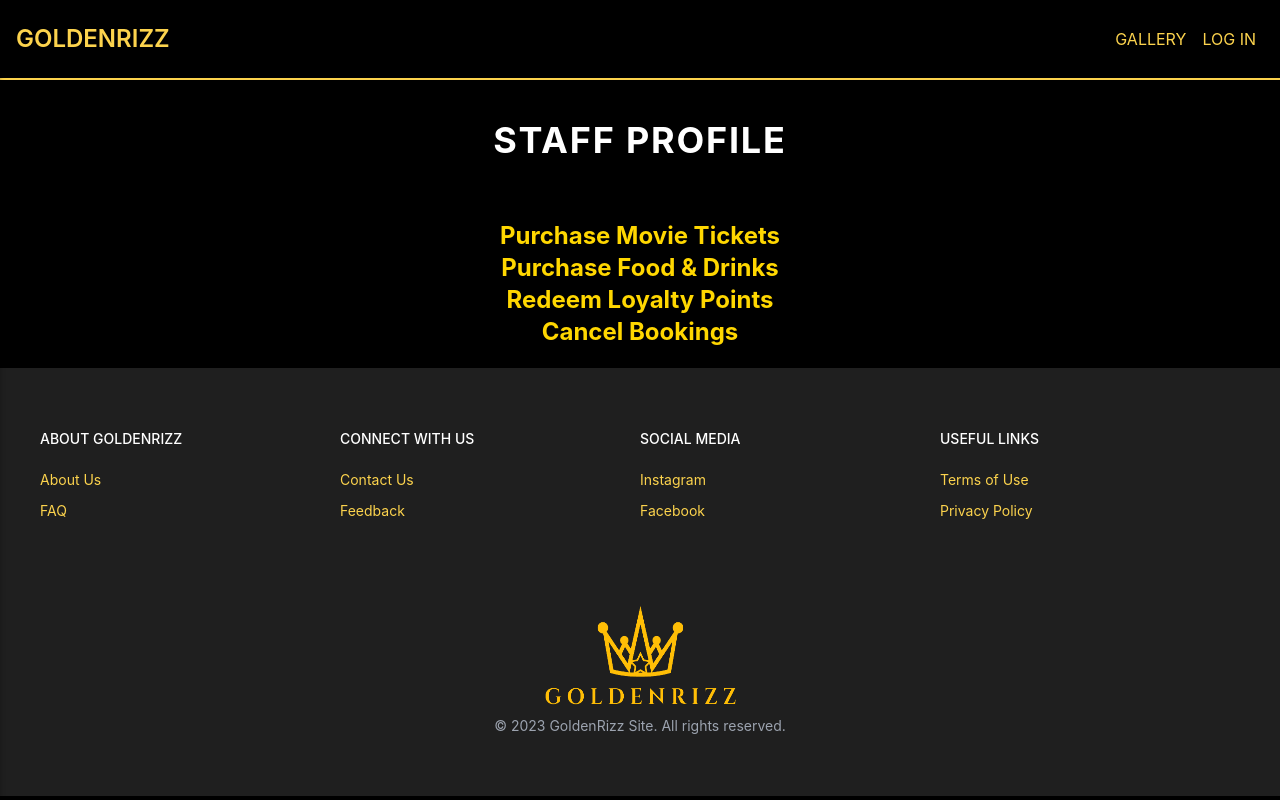
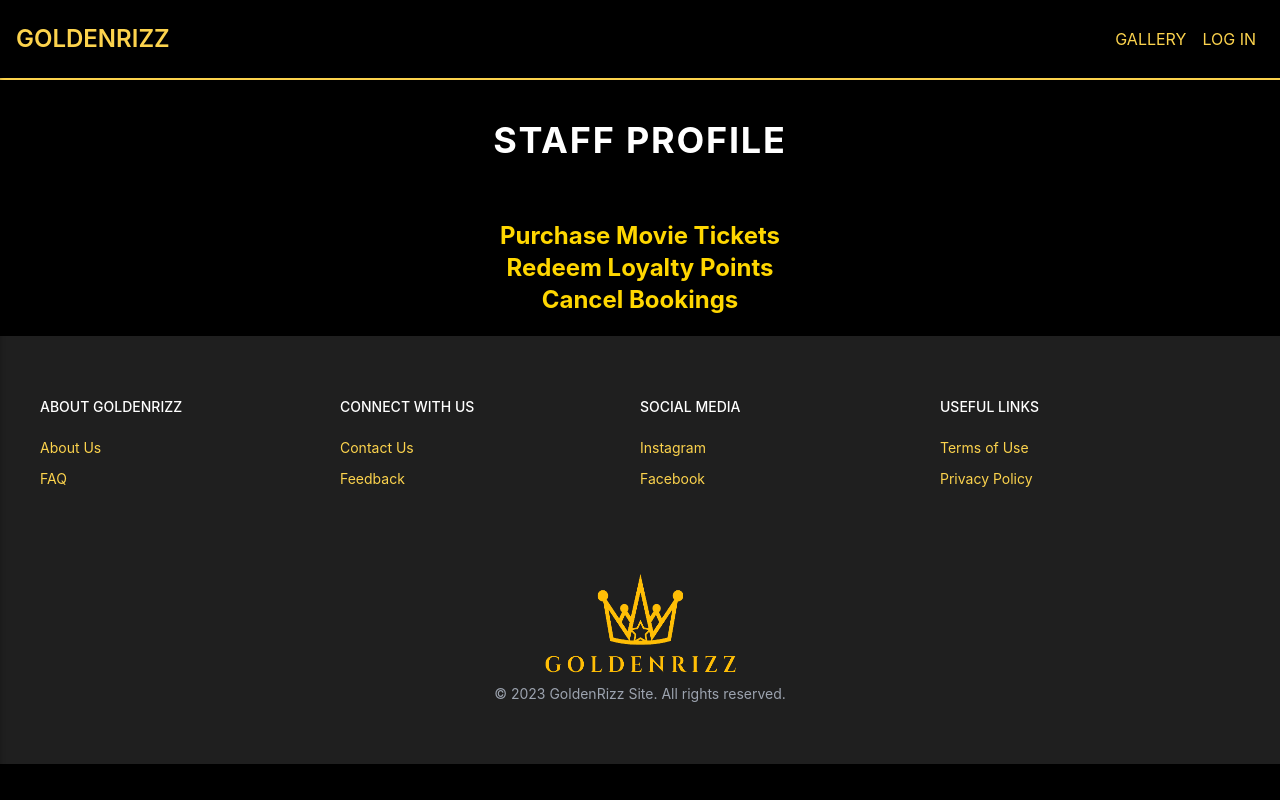
Before and after one commit to EternalDoritos/cinema-booking-system, a Next.js app in the folder frontend/: page /StaffScreen in a window 1280 px wide. Built offline with nearby package versions, Linux system fonts and the light colour scheme.

Commit message:
minor changes in staff component

```diff
--- a/frontend/pages/StaffScreen.js
+++ b/frontend/pages/StaffScreen.js
@@ -25,13 +25,6 @@ const StaffScreen = () => {
             </Link>
           </li>
           <li>
-            <Link legacyBehavior href="../purchaseFood">
-              <a className="text-center font-bold text-2xl  p-2 rounded">
-                {" "}Purchase Food & Drinks{" "}
-              </a>
-            </Link>
-          </li>
-          <li>
             <Link legacyBehavior href="/staffComponents/redeemLoyaltyPoints">
               <a className="text-center font-bold text-2xl  p-2 rounded">
                 {" "}Redeem Loyalty Points{" "}
--- a/frontend/pages/staffComponents/redeemLoyaltyPoints.js
+++ b/frontend/pages/staffComponents/redeemLoyaltyPoints.js
@@ -7,12 +7,17 @@ const RedeemLoyaltyPoints = () => {
   const [id, setId] = useState("");
   const [currLoyaltyPoints, setCurrLoyaltyPoints] = useState(0);
   const getUserByEmail = async () => {
+    try {
       const getUser = await fetch(
         `http://localhost:5000/auth/getUserByEmail/${email}`
       );
       const data = await getUser.json();
       setId(data?._id);
       setCurrLoyaltyPoints(data?.loyaltyPoints);
+    } catch (error) {
+      console.log("Invalid email address")
+    }
+
   };
   const deductPoints = () => {
     getUserByEmail();
@@ -47,7 +52,7 @@ const RedeemLoyaltyPoints = () => {
   return (
     <>
       <Head>
-        <title>Create Movie</title>
+        <title>Redeem Royalty Points</title>
       </Head>
       <h1 className="text-center text-4xl text-bold m-4">
         Loyalty Point Redemption
```
Lines whose indentation alone changed are shown as unchanged.
